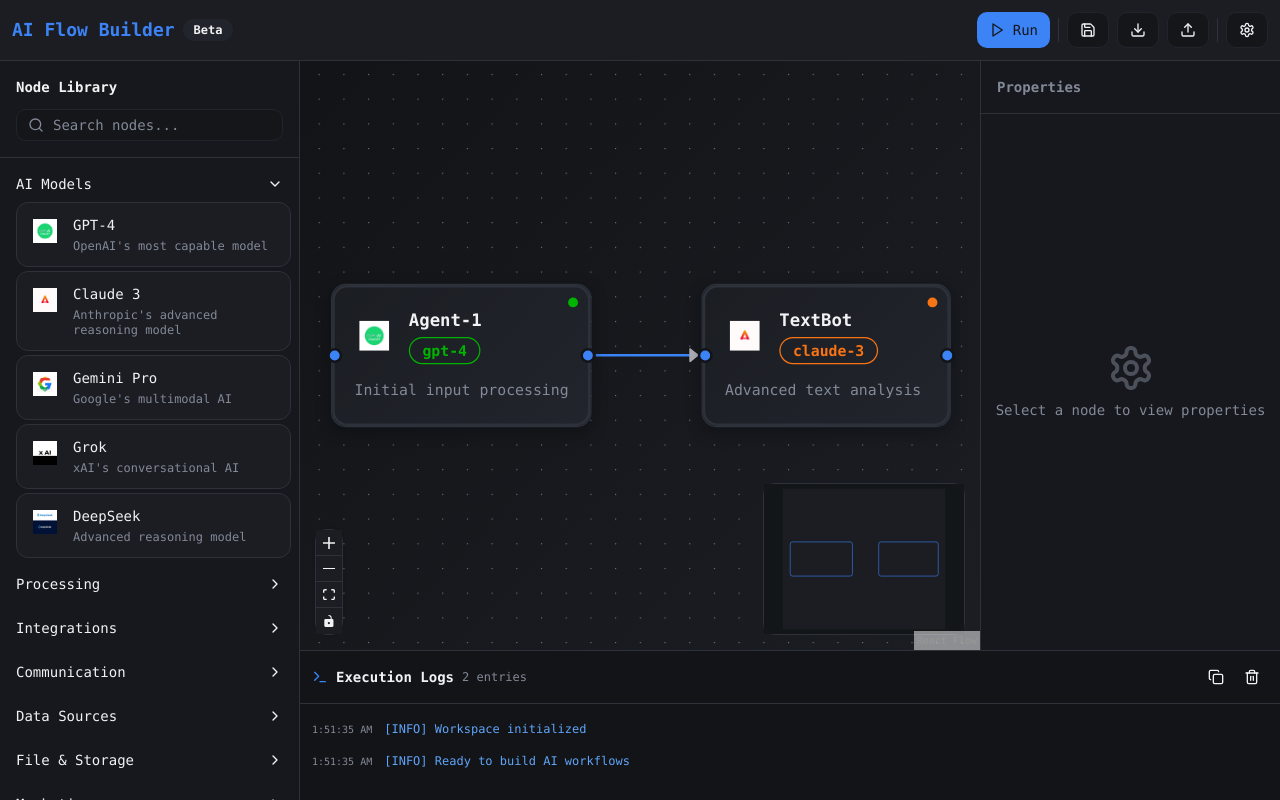
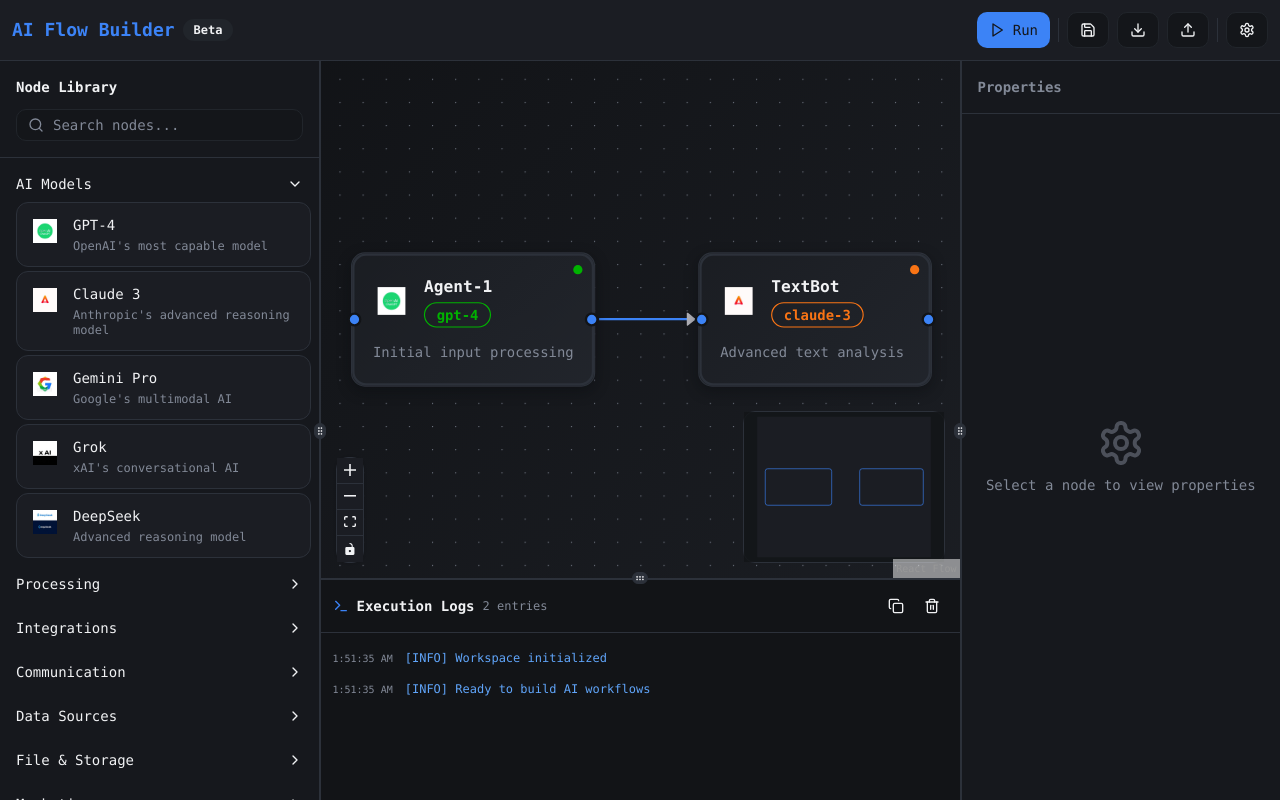
Before and after one commit to zapppppier/modular-ai-flows, a React (Vite) app: page /workspace in a window 1280 px wide. Built offline with nearby package versions, Linux system fonts and the light colour scheme.

Commit message:
Add resizable panels to workspace
Replace CSS Grid with resizable panels for customizable layout. Implement ResizablePanelGroup, ResizablePanel, and ResizableHandle components. Set default and minimum sizes for panels, add visual handles, and ensure components fill their containers.

```diff
--- a/src/index.css
+++ b/src/index.css
@@ -184,46 +184,26 @@
   background: hsl(var(--accent));
 }
 
-/* Workspace layout utilities */
-.workspace-layout {
-  display: grid;
-  grid-template-areas:
-    "toolbar toolbar toolbar"
-    "sidebar canvas properties"
-    "sidebar logs logs";
-  grid-template-rows: auto 1fr auto;
-  grid-template-columns: 300px 1fr 300px;
-  height: 100vh;
-  overflow: hidden;
-}
-
+/* Workspace layout utilities - Using Flexbox with Resizable Panels */
 .workspace-sidebar {
-  grid-area: sidebar;
   background: hsl(var(--sidebar-background));
   border-right: 1px solid hsl(var(--border));
-}
-
-.workspace-canvas {
-  grid-area: canvas;
-  background: var(--gradient-workspace);
+  height: 100%;
 }
 
 .workspace-properties {
-  grid-area: properties;
   background: hsl(var(--sidebar-background));
   border-left: 1px solid hsl(var(--border));
+  height: 100%;
 }
 
 .workspace-toolbar {
-  grid-area: toolbar;
   background: hsl(var(--workspace-secondary));
   border-bottom: 1px solid hsl(var(--border));
 }
 
 .workspace-logs {
-  grid-area: logs;
   background: hsl(var(--workspace));
   border-top: 1px solid hsl(var(--border));
-  max-height: 250px;
-  min-height: 150px;
+  height: 100%;
 }
--- a/src/pages/Workspace.tsx
+++ b/src/pages/Workspace.tsx
@@ -18,6 +18,7 @@ import { WorkspaceToolbar } from '@/components/workspace/WorkspaceToolbar';
 import { WorkspaceSidebar } from '@/components/workspace/WorkspaceSidebar';
 import { WorkspaceProperties } from '@/components/workspace/WorkspaceProperties';
 import { WorkspaceLogs } from '@/components/workspace/WorkspaceLogs';
+import { ResizablePanelGroup, ResizablePanel, ResizableHandle } from '@/components/ui/resizable';
 import { AIModelNode } from '@/components/workspace/nodes/AIModelNode';
 import { LogicNode } from '@/components/workspace/nodes/LogicNode';
 import { IntegrationNode } from '@/components/workspace/nodes/IntegrationNode';
@@ -112,13 +113,18 @@ const Workspace = () => {
   }, []);
 
   return (
-    <div className="workspace-layout">
+    <div className="h-screen flex flex-col bg-workspace">
+      {/* Fixed Toolbar */}
       <WorkspaceToolbar
         onRun={onRunWorkflow}
         onSave={onSaveWorkflow}
         isRunning={isRunning}
       />
 
+      {/* Resizable Main Layout */}
+      <ResizablePanelGroup direction="horizontal" className="flex-1">
+        {/* Sidebar Panel */}
+        <ResizablePanel defaultSize={25} minSize={15} maxSize={40}>
           <WorkspaceSidebar
             onAddNode={(nodeData) => {
               const newNode: Node = {
@@ -131,8 +137,16 @@ const Workspace = () => {
               setLogs(prev => [...prev, `[INFO] Added ${nodeData.label} node`]);
             }}
           />
+        </ResizablePanel>
 
-      <div className="workspace-canvas">
+        <ResizableHandle withHandle />
+
+        {/* Main Content Panel (Canvas + Logs) */}
+        <ResizablePanel defaultSize={50} minSize={30}>
+          <ResizablePanelGroup direction="vertical">
+            {/* Canvas Panel */}
+            <ResizablePanel defaultSize={70} minSize={40}>
+              <div className="h-full bg-workspace">
                 <ReactFlow
                   nodes={nodes}
                   edges={edges}
@@ -143,7 +157,7 @@ const Workspace = () => {
                   onPaneClick={onCanvasClick}
                   nodeTypes={nodeTypes}
                   fitView
-          className="react-flow"
+                  className="react-flow h-full w-full"
                 >
                   <Background
                     color="hsl(var(--muted-foreground))"
@@ -159,7 +173,21 @@ const Workspace = () => {
                   />
                 </ReactFlow>
               </div>
+            </ResizablePanel>
 
+            <ResizableHandle withHandle />
+
+            {/* Logs Panel */}
+            <ResizablePanel defaultSize={30} minSize={15} maxSize={60}>
+              <WorkspaceLogs logs={logs} onClear={() => setLogs([])} />
+            </ResizablePanel>
+          </ResizablePanelGroup>
+        </ResizablePanel>
+
+        <ResizableHandle withHandle />
+
+        {/* Properties Panel */}
+        <ResizablePanel defaultSize={25} minSize={15} maxSize={40}>
           <WorkspaceProperties
             selectedNode={selectedNode}
             onUpdateNode={(nodeId, data) => {
@@ -173,8 +201,8 @@ const Workspace = () => {
               setLogs(prev => [...prev, `[INFO] Updated node ${nodeId}`]);
             }}
           />
-
-      <WorkspaceLogs logs={logs} onClear={() => setLogs([])} />
+        </ResizablePanel>
+      </ResizablePanelGroup>
     </div>
   );
 };
```
Lines whose indentation alone changed are shown as unchanged.
